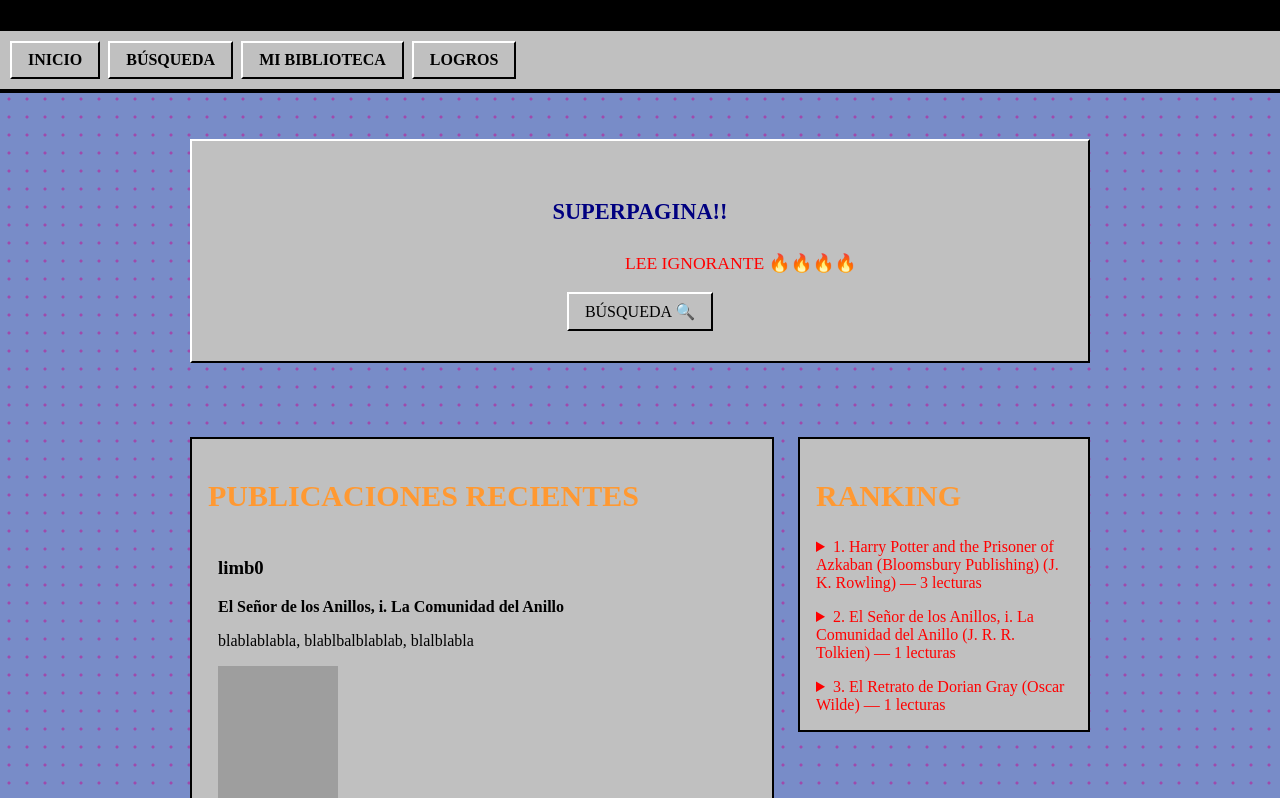
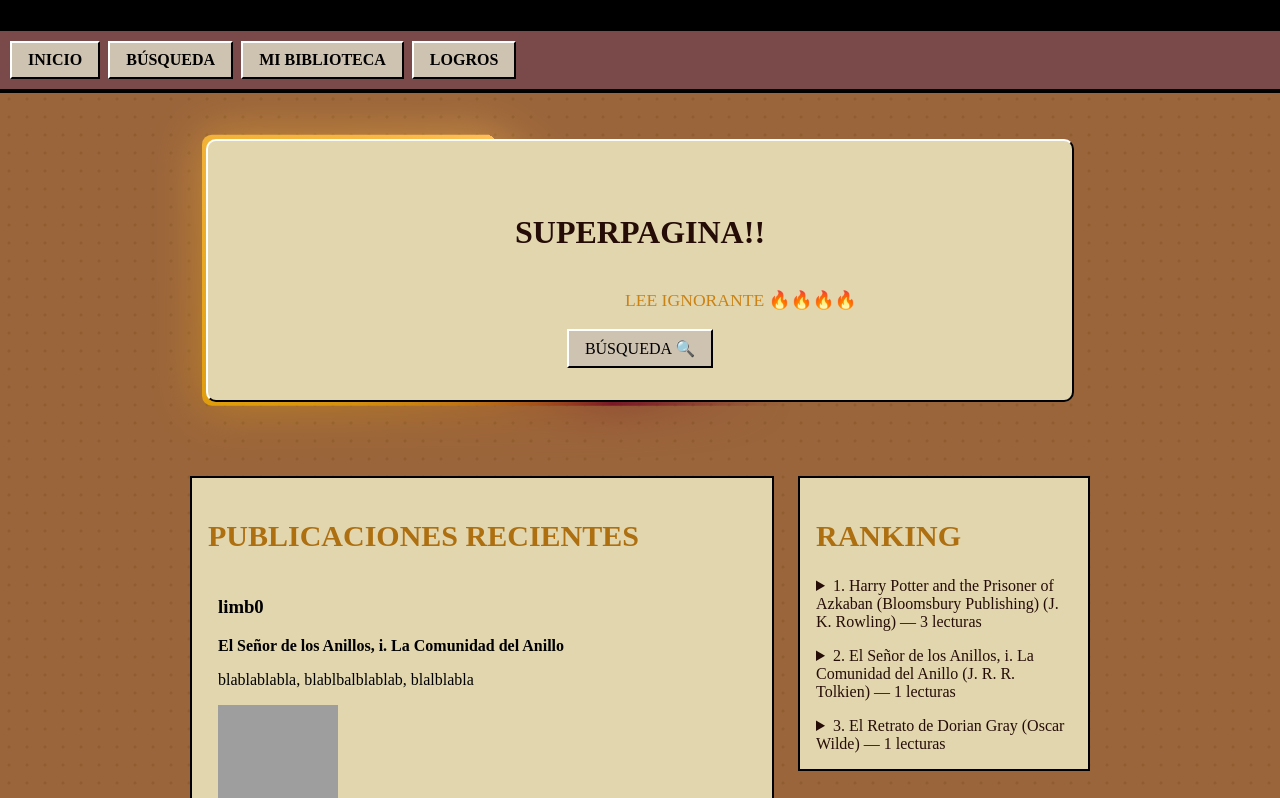
Before and after one commit to bisente0/INFO104-G3, a Next.js app: page / in a window 1280 px wide. Shown: the top 798 px of the page. Built offline with nearby package versions, Linux system fonts and the light colour scheme; grey boxes are pictures that could not be loaded.

Commit message:
color+pagbiblio

```diff
--- /dev/null
+++ b/src/app/biblioteca/biblio.module.css
@@ -0,0 +1,89 @@
+.main {
+  max-width : 400px;
+  padding : 22px;
+  margin : 24px auto;
+  color : #ca8215;
+}
+
+.titulopixel {
+  font-family: var(--font-pixel);
+  font-size: 2rem;
+  line-height: 2;
+  color: #250c06;
+  text-align: center;
+}
+
+.subtitulo {
+  font-size: 1.1rem;
+}
+
+
+.h1 {
+  background: var(--color-panel);
+  background-color: #e2d6af ;
+  border: 2px solid black;
+  padding: 18px;
+}
+
+.beveled-box {
+  background: var(--color-panel);
+  background-color: #ccc096;
+  border-top: 2px solid var(--border-light);
+  border-left: 2px solid var(--border-light);
+  border-right: 2px solid var(--border-dark);
+  border-bottom: 2px solid var(--border-dark);
+  padding: 12px;
+
+}
+
+.titulo {
+  font-family: var(--font-mono);
+  text-align: center;
+  margin-top: 0;
+}
+
+@property --angle {
+  syntax: "<angle>";
+  initial-value: 0deg;
+  inherits: false;
+}
+
+.card {
+  margin: 0 auto;
+  padding: 2em;
+  width: 500px;
+  background-color: #e2d6af;
+  text-align: center;
+  border-radius: 10px;
+  position: relative;
+}
+
+.card::after, .card::before{
+  --angle: 0deg;
+  content: '';
+  position: absolute;
+  height: 100%;
+  width: 100%;
+  background-image: conic-gradient(from var(--angle), transparent 50%, #791626f3, #e6a308e2);
+  top: 50%;
+  left: 50%;
+  translate: -50% -50%;
+  z-index: -1;
+  padding: 6px;
+  border-radius: 10px;
+  animation: 3s spin linear infinite;
+}
+
+.card::before{
+  filter: blur(1.5rem);
+  opacity: 0.5;
+}
+
+@keyframes spin{
+  from{
+    --angle: 0deg;
+  }
+  to{
+    --angle: 360deg;
+  }
+}
--- a/src/app/busqueda/busqueda.module.css
+++ b/src/app/busqueda/busqueda.module.css
@@ -6,6 +6,7 @@
 
 .cajaBusqueda {
   background: var(--color-panel);
+  background-color: #e2d6af ;
   border: 2px solid black;
   padding: 20px;
 }
@@ -35,3 +36,49 @@
   grid-template-columns: repeat(3, 1fr);
   gap: 16px;
 }
+
+@property --angle {
+  syntax: "<angle>";
+  initial-value: 0deg;
+  inherits: false;
+}
+
+.card {
+  margin: 0 auto;
+  padding: 2em;
+  width: 600px;
+  background-color: #e2d6af;
+  text-align: center;
+  border-radius: 10px;
+  position: relative;
+}
+
+.card::after, .card::before{
+  --angle: 0deg;
+  content: '';
+  position: absolute;
+  height: 100%;
+  width: 100%;
+  background-image: conic-gradient(from var(--angle), transparent 50%, #791626f3, #e6a308e2);
+  top: 50%;
+  left: 50%;
+  translate: -50% -50%;
+  z-index: -1;
+  padding: 6px;
+  border-radius: 10px;
+  animation: 3s spin linear infinite;
+}
+
+.card::before{
+  filter: blur(1.5rem);
+  opacity: 0.5;
+}
+
+@keyframes spin{
+  from{
+    --angle: 0deg;
+  }
+  to{
+    --angle: 360deg;
+  }
+}
--- a/src/app/busqueda/page.js
+++ b/src/app/busqueda/page.js
@@ -17,7 +17,7 @@ export default function Busqueda() {
   return (
     <main className={styles.main}>
 
-      <section className={styles.cajaBusqueda}>
+      <section className={styles.card}>
         <h1 className={styles.titulo}>
          BUSCAR LIBROS 🔍
         </h1>
--- a/src/app/components/bar.module.css
+++ b/src/app/components/bar.module.css
@@ -21,6 +21,7 @@
     flex-wrap: wrap;
     padding: 10px;
     background: var(--color-panel);
+    background-color: #7a4949;
 }
 
 .navBoton {
--- a/src/app/globals.css
+++ b/src/app/globals.css
@@ -1,11 +1,11 @@
 :root {
   /* ESQUEMA DE KOLORES 🔥🔥🔥*/
-  --color-bg: #788cc8;
+  --color-bg: #9B653B;
   --color-panel: #c0c0c0;
   --color-accent: #ff00ff;
   --color-highlight: #ffff33;
   --color-link: #0000ee;
-  --color-link-visited: #551a8b;
+  --color-link-visited: #bcb1c6;
   --color-text: #000000;
 
   --border-light: #ffffff;
@@ -21,7 +21,7 @@
 
 body {
   background-color: var(--color-bg);
-  background-image: radial-gradient(circle, #b7229ba0 1px, transparent 2px);
+  background-image: radial-gradient(circle, #865928a0 1px, transparent 2px);
   background-size: 18px 18px;
   font-family: var(--font-body);
   color: var(--color-text);
@@ -33,15 +33,18 @@ link-thing:visited { color: var(--color-link-visited)}
 
 .beveled-box {
   background: var(--color-panel);
+  background-color: #ccc096;
   border-top: 2px solid var(--border-light);
   border-left: 2px solid var(--border-light);
   border-right: 2px solid var(--border-dark);
   border-bottom: 2px solid var(--border-dark);
   padding: 12px;
+
 }
 
 .beveled-button {
   background: var(--color-panel);
+  background-color: #CEC2B0;
   border-top: 2px solid var(--border-light);
   border-left: 2px solid var(--border-light);
   border-bottom: 2px solid var(--border-dark);
--- a/src/app/page.js
+++ b/src/app/page.js
@@ -14,7 +14,7 @@ export default function Home() {
     <>
       <Bar />
       <main className={styles.main}>
-        <section className={`beveled-box ${styles.hero}`}>
+        <section className={`beveled-box ${styles.hero} ${styles.card}`}>
           <h1 className={styles.tituloPixel}>SUPERPAGINA!!</h1>
           <p className={styles.subtitulo}>
             <span className="parpadear">  ☆★ ATENCIOOOON ★☆  </span>
--- a/src/app/page.module.css
+++ b/src/app/page.module.css
@@ -2,14 +2,14 @@
   max-width : 900px;
   padding : 22px;
   margin : 24px auto;
-  color : #ff0000;
+  color : #ca8215;
 }
 
 .tituloPixel {
   font-family: var(--font-pixel);
-  font-size: 1.4rem;
+  font-size: 2rem;
   line-height: 2;
-  color: #000080;
+  color: #250c06;
 }
 
 .layoutColumnas {
@@ -41,6 +41,8 @@
 
 .novedades {
   background: var(--color-panel);
+  background-color: #e2d6af;
+  color: #250c06;
   padding: 16px;
   border: 2px solid black;
   margin-top: 50px;
@@ -48,6 +50,8 @@
 
 .sugerencias {
   background: var(--color-panel);
+  background-color: #e2d6af;
+  color: #250c06;
   padding: 16px;
   border: 2px solid black;
   margin-top: 50px;
@@ -60,9 +64,9 @@
 }
 
 @keyframes color-change {
-  0% { color: #ff00aa; }
-  50% { color: #ffd900; }
-  100% { color: #ff00aa; }
+  0% { color: #ffb300; }
+  50% { color: #8a5216; }
+  100% { color: #ffb300; }
 }
 
 /* PARA SECCIÓN PRINCIPAL */
@@ -124,3 +128,49 @@
   height: 180px;
   object-fit: cover;
 }
+
+@property --angle {
+  syntax: "<angle>";
+  initial-value: 0deg;
+  inherits: false;
+}
+
+.card {
+  margin: 0 auto;
+  padding: 2em;
+  width: 800px;
+  background-color: #e2d6af;
+  text-align: center;
+  border-radius: 10px;
+  position: relative;
+}
+
+.card::after, .card::before{
+  --angle: 0deg;
+  content: '';
+  position: absolute;
+  height: 100%;
+  width: 100%;
+  background-image: conic-gradient(from var(--angle), transparent 50%, #791626f3, #e6a308e2, rgb(255, 193, 87));
+  top: 50%;
+  left: 50%;
+  translate: -50% -50%;
+  z-index: -1;
+  padding: 6px;
+  border-radius: 10px;
+  animation: 3s spin linear infinite;
+}
+
+.card::before{
+  filter: blur(1.5rem);
+  opacity: 0.5;
+}
+
+@keyframes spin{
+  from{
+    --angle: 0deg;
+  }
+  to{
+    --angle: 360deg;
+  }
+}
```
Also changed, not shown: src/app/biblioteca/page.js (+10 -3 lines).
